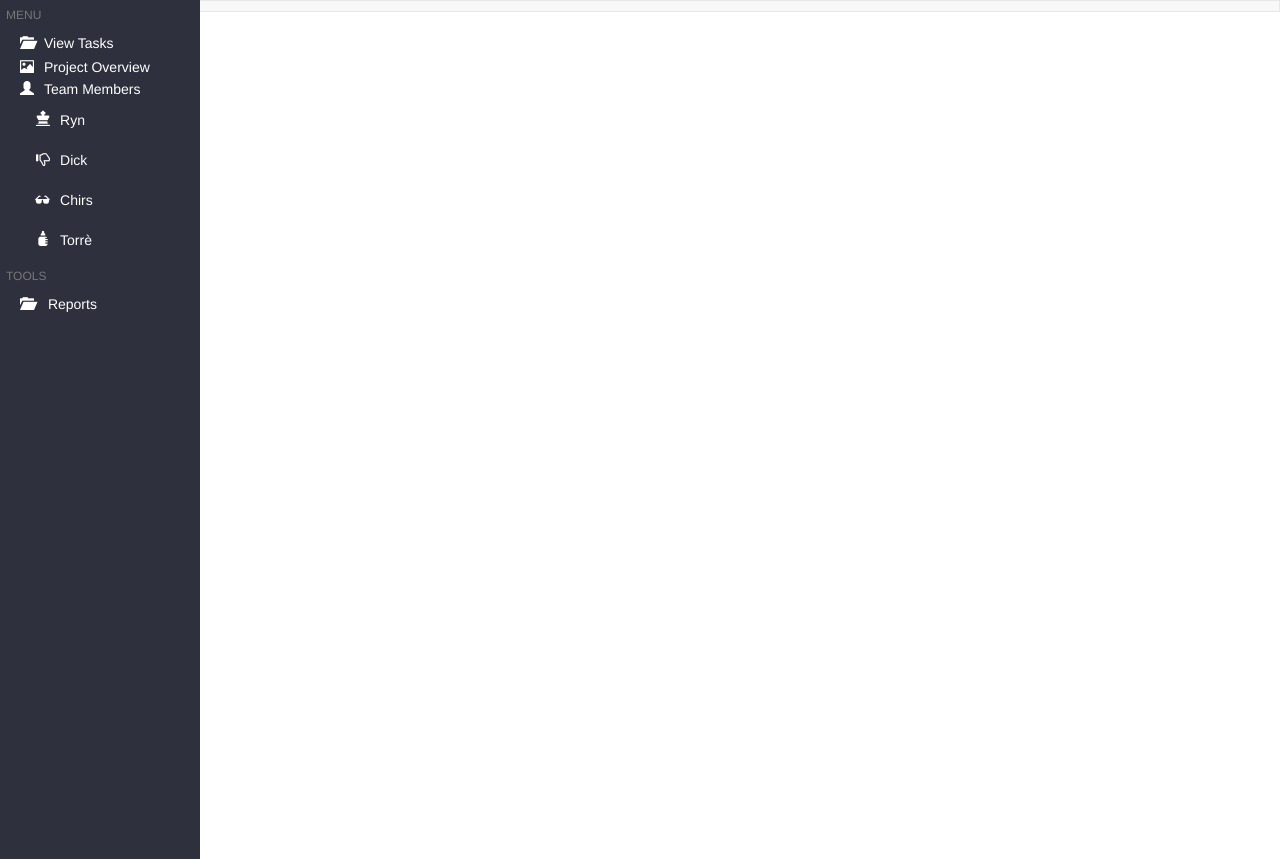
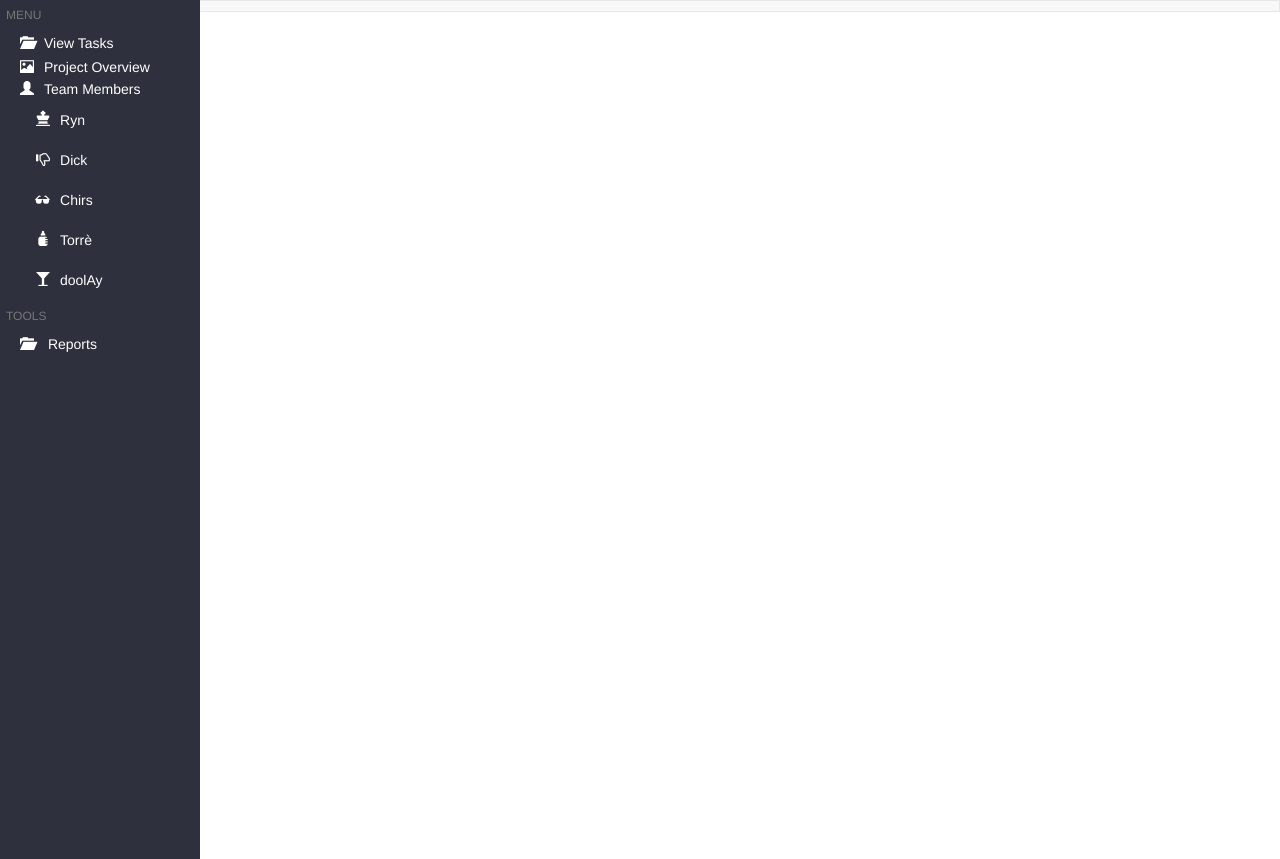
Before and after one commit to c1phr/cs399_final, a Python web app: template app/templates/base.html in a window 1280 px wide, after a click on "Team Members". Shown: the part 51-910 px from the top of the page. Run offline with Jinja, Linux system fonts and the light colour scheme; the template is opened without the code that fills it, so the values that code supplies are empty; some libraries are stand-ins or nearby versions.

Commit message:
Added to Team Members
Just added myself to team members on Nav Bar

```diff
--- a/app/templates/base.html
+++ b/app/templates/base.html
@@ -115,6 +115,11 @@
                        <span class="glyphicon glyphicon-baby-formula" style="margin-right:10px;"></span>Torrè</a>
                     </li>
                </ul>
+               <ul class="nav nav-pills nav-stacked" style="margin-left:1.5em">
+                   <li role="presentation"><a class="navbar-item" href="#" style="color:white;">
+                       <span class="glyphicon glyphicon-glass" style="margin-right:10px;"></span>doolAy</a>
+                    </li>
+               </ul>
            </div>
 
        <h6 style="color:#777;margin-left: 0.5em;">TOOLS</h6>
```
